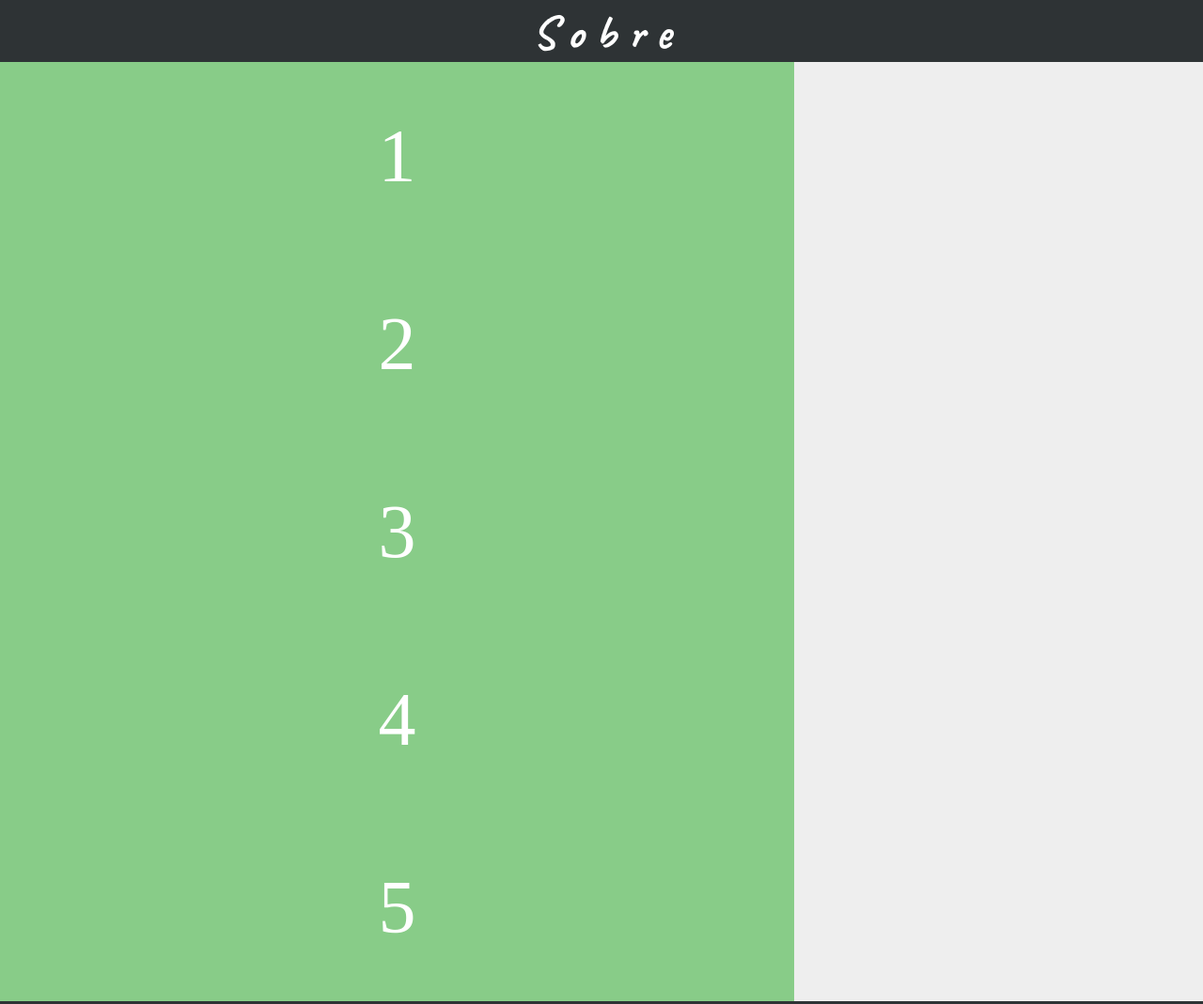
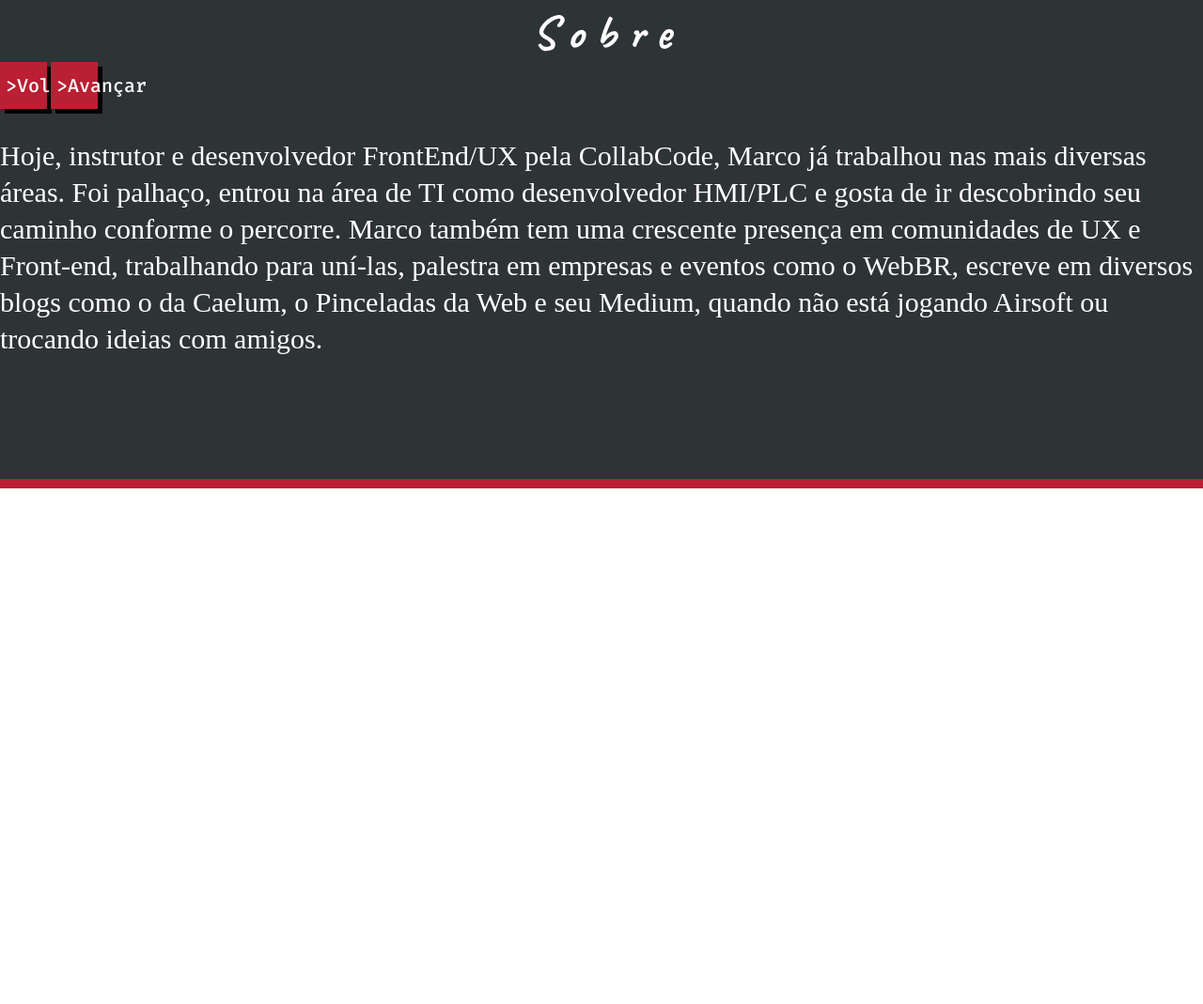
Before and after one commit to Kyori-kyo/meu-portfolio, a plain HTML site: page index.html in a window 1280 px wide. Shown: the part 2482-3551 px from the top of the page at 94% size. After the commit the page ends 3002 px from the top, so only its background shows below. Drawn offline with Linux system fonts and the light colour scheme.

Commit message:
created the button-arrow's folder// started working on section-4// also added the tag button to the reset.css

```diff
--- /dev/null
+++ b/css/components/section 4/button-arrow.css
@@ -0,0 +1,12 @@
+.button-arrow {
+    width: 50px;
+    height: 50px;
+    background-color: #BA1F33;
+    box-shadow: 5px 5px 0 #000;
+    cursor: pointer;
+}
+
+.button-arrow::before {
+    content: ">";
+
+}
--- a/css/components/section 4/section 4.css
+++ b/css/components/section 4/section 4.css
@@ -6,24 +6,9 @@
     border-bottom: 10px solid #BA1F33;
 }
 
-.section-4 .gallery {
-    background: #EEE;
-  }
-
-  .section-4 .gallery-cell {
-    width: 66%;
-    height: 200px;
-    margin-right: 10px;
-    background: #8C8;
-    counter-increment: gallery-cell;
-  }
-
-  /* cell number */
-  .section-4 .gallery-cell:before {
-    display: block;
-    text-align: center;
-    content: counter(gallery-cell);
-    line-height: 200px;
-    font-size: 80px;
-    color: white;
-  }
+.description {
+  color: #FFF;
+  font-size: 30px;
+  font-weight: 300;
+  line-height: 1.3;
+}
--- a/css/reset.css
+++ b/css/reset.css
@@ -1,7 +1,20 @@
 body, button, h1, h3, header {
     margin: 0;
+    border: none;
 }
 
 nav {
     display: inline-block;
 }
+
+button {
+
+    display: inline-block;
+    background-color: #BA1F33;
+    margin-right: 0;
+    text-align: center;
+    text-decoration: none;
+    font-size: 20px;
+    color:#FFF;
+    font-family: "Fira Code", "Times New Roman", "sans-serif";
+}
--- a/index.html
+++ b/index.html
@@ -24,6 +24,7 @@
     <link rel="stylesheet" href="css/components/general/progress-bar.css">
     <link rel="stylesheet" href="css/components/section 3/section 3.css">
     <link rel="stylesheet" href="css/components/section 4/section 4.css">
+    <link rel="stylesheet" href="css/components/section 4/button-arrow.css">
     <link rel="stylesheet" href="css/reset.css">
 </head>
 
@@ -139,13 +140,12 @@
     <section class="section-4">
         <h3 class="main-title -second">S o b r e</h3>
 
-        <div class="gallery js-flickity"data-flickity-options='{ "wrapAround": true }'>
-            <div class="gallery-cell"></div>
-            <div class="gallery-cell"></div>
-            <div class="gallery-cell"></div>
-            <div class="gallery-cell"></div>
-            <div class="gallery-cell"></div>
+        <div class="">
+            <button class="button-arrow -left">Voltar</button>
+            <button class="button-arrow -right">Avançar</button>
+
         </div>
+        <p class="description">Hoje, instrutor e desenvolvedor FrontEnd/UX pela CollabCode, Marco já trabalhou nas mais diversas áreas. Foi palhaço, entrou na área de TI como desenvolvedor HMI/PLC e gosta de ir descobrindo seu caminho conforme o percorre. Marco também tem uma crescente presença em comunidades de UX e Front-end, trabalhando para uní-las, palestra em empresas e eventos como o WebBR, escreve em diversos blogs como o da Caelum, o Pinceladas da Web e seu Medium, quando não está jogando Airsoft ou trocando ideias com amigos.</p>
     </section>
 </body>
 </html>
```
